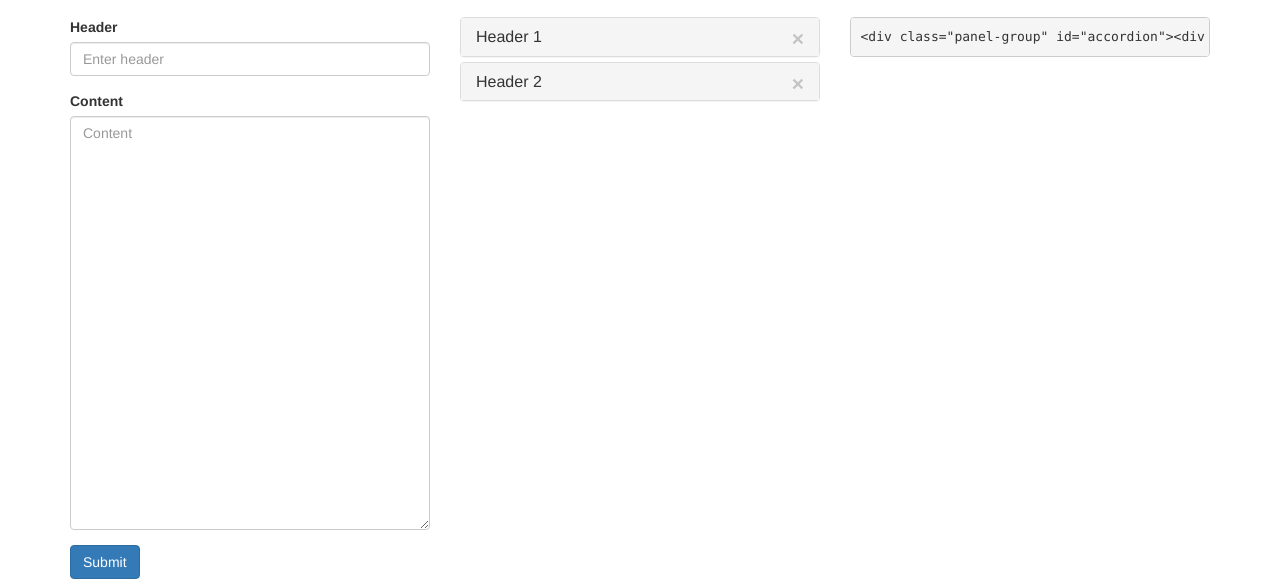
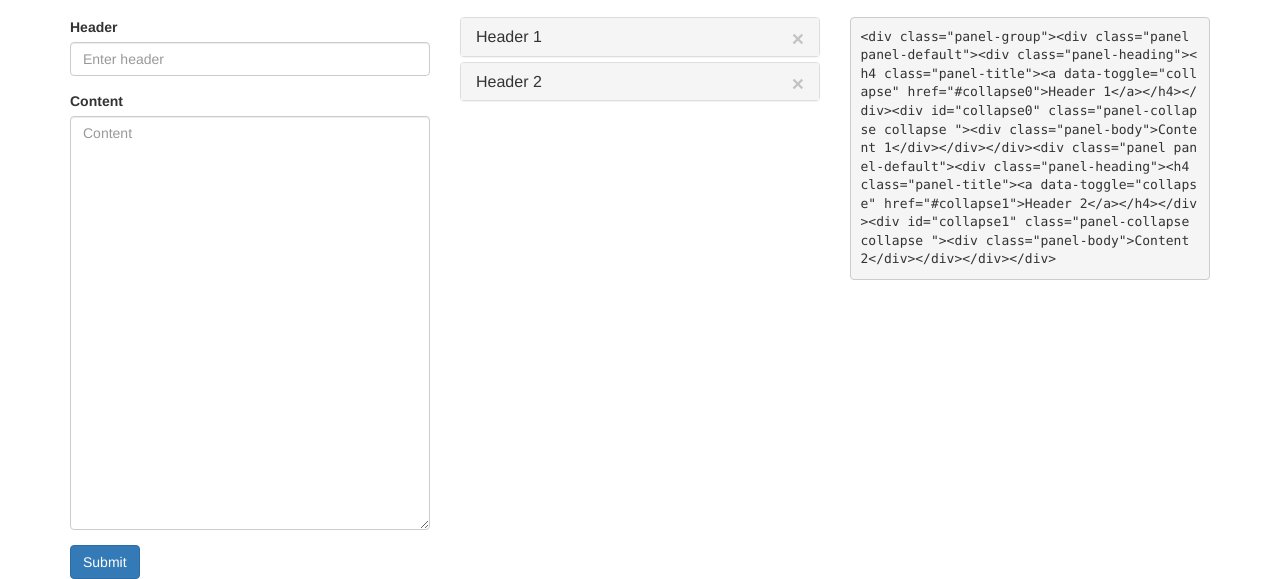
Before and after one commit to gaurav-sharma/bootstrap-accordian-generator, a website: page app/index.html in a window 1280 px wide. Shown: the part 251-830 px from the top of the page. Drawn offline with nearby package versions, Linux system fonts and the light colour scheme; some packages are replaced by stand-ins of ours; files that its build step writes are made by us from their sources.

Commit message:
formatting for last column so that it looks better in Firefox. Also removed unnecessary id in generated HTML

```diff
--- a/app/scripts/services/myservice.js
+++ b/app/scripts/services/myservice.js
@@ -12,7 +12,7 @@ angular.module('bootstrapAccordianGeneratorApp')
 
 	  this.rawHtml = function(objArray, options) {
 
-		  var html = '<div class="panel-group" id="accordion">';
+		  var html = '<div class="panel-group">';
 
 		  var inClass = '';
 
--- a/app/views/main.html
+++ b/app/views/main.html
@@ -40,7 +40,7 @@
 		<div class="page-header">
 			<h1>See it</h1>
 		</div>
-		<div class="panel-group" id="accordion">
+		<div class="panel-group">
 
 			<div class="panel panel-default" ng-repeat="item in items">
 				<div class="panel-heading">
@@ -66,7 +66,7 @@
 		<div class="page-header">
 			<h1>Take it</h1>
 		</div>
-		<pre>{{rawHtml}}</pre>
+		<pre><code>{{rawHtml}}</code></pre>
 	</div>
 
 </div>
```
